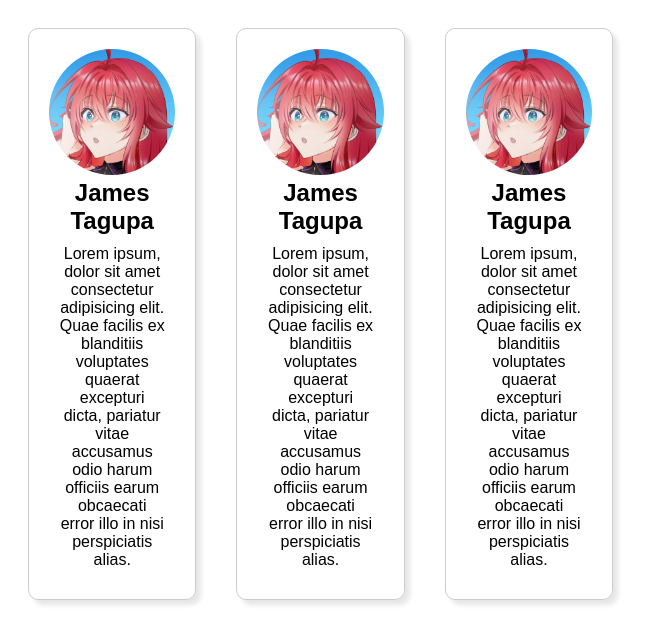
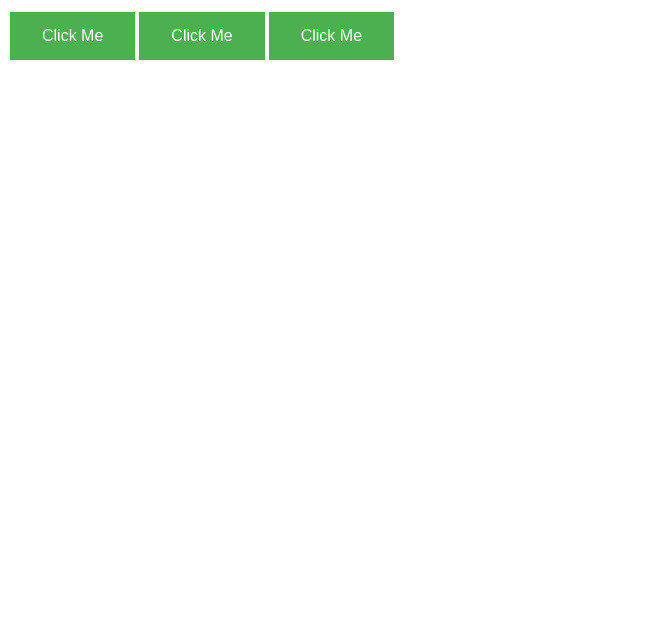
Before and after one commit to RiasGremoryHSDXD/Portfolio, a React (Vite) app in the folder my-portfolio/: page / in a window 1280 px wide. Shown: the top 644 px of the page, without its empty margins (0-671 px from the left). Built offline with nearby package versions, Linux system fonts and the light colour scheme.

Commit message:
'button'

```diff
--- a/my-portfolio/src/App.tsx
+++ b/my-portfolio/src/App.tsx
@@ -1,11 +1,9 @@
-import Card from "./Card/Card.tsx"
+import Button from "./Button/button.tsx"
 
 function App() {
   return(
     <>
-      <Card/>
-      <Card/>
-      <Card/>
+      <Button />
     </>
   )
 }
--- /dev/null
+++ b/my-portfolio/src/Button/Button.module.css
@@ -0,0 +1,13 @@
+.button
+{
+  background-color: #4CAF50;
+  border: none;
+  color: white;
+  padding: 15px 32px;
+  text-align: center;
+  text-decoration: none;
+  display: inline-block;
+  font-size: 16px;
+  margin: 4px 2px;
+  cursor: pointer;
+}
--- /dev/null
+++ b/my-portfolio/src/Button/button.tsx
@@ -0,0 +1,14 @@
+import styles from './Button.module.css';
+
+function Button()
+{
+  return(
+    <>
+    <button className={styles.button}>Click Me</button>
+    <button className={styles.button}>Click Me</button>
+    <button className={styles.button}>Click Me</button>
+    </>
+  )
+}
+
+export default Button;
--- a/my-portfolio/src/Card/Card.tsx
+++ /dev/null
@@ -1,14 +0,0 @@
-import profile_pic from '../assets/Rias_gremory.jpg';
-
-function Card()
-{
-    return(
-        <div className="card">
-            <img className='profile_image' src={profile_pic} alt="profile picture" />
-            <h2 className='card_title'>James Tagupa</h2>
-            <p className='card_text'>Lorem ipsum, dolor sit amet consectetur adipisicing elit. Quae facilis ex blanditiis voluptates quaerat excepturi dicta, pariatur vitae accusamus odio harum officiis earum obcaecati error illo in nisi perspiciatis alias.</p>
-        </div>
-    );
-}
-
-export default Card;
```
Also changed, not shown: my-portfolio/src/Home/Food.tsx (deleted, +0 -14 lines), my-portfolio/src/Home/Footer.tsx (deleted, +0 -10 lines), my-portfolio/src/Home/Header.tsx (deleted, +0 -37 lines), my-portfolio/src/Home/Home.tsx (deleted, +0 -8 lines), my-portfolio/note_folder/react_tutorial.txt (added).
